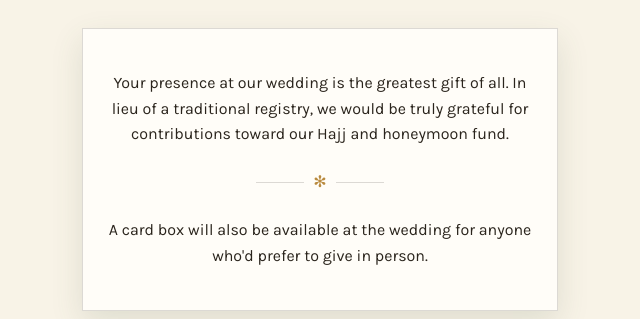
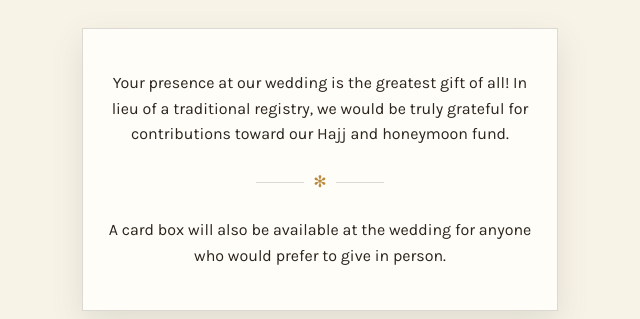
Before and after one commit to Mahmooda179/ahmed-and-mahmooda-wedding, a plain HTML site: page gifts.html in a window 1280 px wide. Shown: the part 170-489 px from the top of the page, 320-960 px from the left. Drawn offline with nearby package versions, Linux system fonts and the light colour scheme.

Commit message:
updated some wording

```diff
--- a/gifts.html
+++ b/gifts.html
@@ -22,7 +22,7 @@
 
   <div class="card" style="text-align:center">
     <p>
-      Your presence at our wedding is the greatest gift of all. In lieu of a
+      Your presence at our wedding is the greatest gift of all! In lieu of a
       traditional registry, we would be truly grateful for contributions
       toward our Hajj and honeymoon fund.
     </p>
@@ -37,7 +37,7 @@
     <div class="divider">✻</div>
 
     <p>
-      A card box will also be available at the wedding for anyone who'd
+      A card box will also be available at the wedding for anyone who would
       prefer to give in person.
     </p>
   </div>
```
